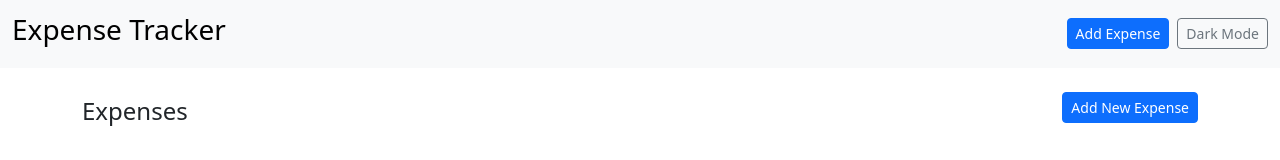
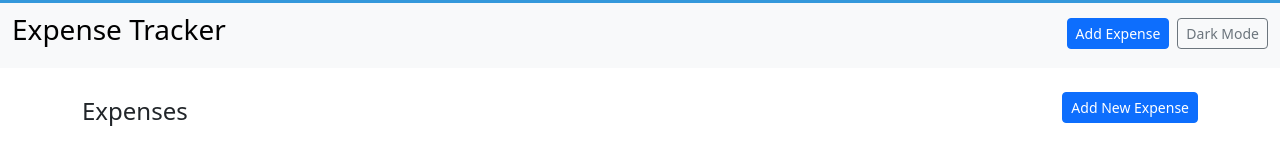
Before and after one commit to pablomadariaga/informacolombia, a Next.js app in the folder frontend/: page / in a window 1280 px wide. Shown: the top 160 px of the page. Built offline with nearby package versions, Linux system fonts and the light colour scheme; no server answers.

Commit message:
add loading bar at the top of the page

```diff
--- /dev/null
+++ b/frontend/app/components/LoadingBar.tsx
@@ -0,0 +1,41 @@
+"use client";
+
+import { useLoading } from "../context/LoadingContext";
+import { useEffect, useState } from "react";
+
+/**
+ * LoadingBar component to display a loading bar at the top of the page.
+ * The bar appears when loading is true and animates from left to right.
+ * @returns JSX.Element - A div element representing the loading bar.
+ */
+export function LoadingBar() {
+  const { loading } = useLoading();
+  const [width, setWidth] = useState(0);
+
+  useEffect(() => {
+    if (loading) {
+      setWidth(0);
+      const interval = setInterval(() => {
+        setWidth((prev) => (prev < 100 ? prev + 1 : 100));
+      }, 20);
+      return () => clearInterval(interval);
+    } else {
+      setTimeout(() => setWidth(100), 200); // Finish the bar quickly when loading stops
+    }
+  }, [loading]);
+
+  return (
+    <div
+      style={{
+        position: "fixed",
+        top: 0,
+        left: 0,
+        width: `${width}%`,
+        height: "3px",
+        backgroundColor: "#3498db",
+        transition: "width 0.2s ease-out",
+        zIndex: 1000,
+      }}
+    ></div>
+  );
+}
--- /dev/null
+++ b/frontend/app/context/LoadingContext.tsx
@@ -0,0 +1,36 @@
+import { createContext, useContext, useState, ReactNode } from "react";
+
+interface LoadingContextProps {
+  setLoading: (isLoading: boolean) => void;
+  loading: boolean;
+}
+
+const LoadingContext = createContext<LoadingContextProps | undefined>(undefined);
+
+/**
+ * Custom hook to access the LoadingContext.
+ * Throws an error if used outside of the LoadingProvider.
+ * @returns {LoadingContextProps} - The loading context with setLoading and loading state.
+ */
+export const useLoading = () => {
+  const context = useContext(LoadingContext);
+  if (!context) {
+    throw new Error("useLoading must be used within a LoadingProvider");
+  }
+  return context;
+};
+
+/**
+ * LoadingProvider component that provides loading state and controls to children components.
+ * @param {ReactNode} children - The child components that will have access to the loading functionality.
+ * @returns JSX.Element - The provider component that wraps children and manages loading state.
+ */
+export const LoadingProvider = ({ children }: { children: ReactNode }) => {
+  const [loading, setLoading] = useState(false);
+
+  return (
+    <LoadingContext.Provider value={{ loading, setLoading }}>
+      {children}
+    </LoadingContext.Provider>
+  );
+};
--- a/frontend/app/layout.tsx
+++ b/frontend/app/layout.tsx
@@ -3,6 +3,8 @@ import localFont from "next/font/local";
 import "./globals.css";
 import { Navbar } from "./components/Navbar";
 import { ToastProvider } from "./context/ToastContext";
+import { LoadingProvider } from "./context/LoadingContext";
+import { LoadingBar } from "./components/LoadingBar";
 
 const geistSans = localFont({
   src: "./fonts/GeistVF.woff",
@@ -43,10 +45,13 @@ export default function RootLayout({ children }: Readonly<LayoutProps>) {
         <link rel="icon" href="/favicon.ico" />
       </head>
       <body className={`${geistSans.variable} ${geistMono.variable}`}>
-        <ToastProvider>
-          <Navbar />
-          <main className="container my-4">{children}</main>
-        </ToastProvider>
+        <LoadingProvider>
+          <ToastProvider>
+            <LoadingBar /> {/* Loading bar at the top of the page */}
+            <Navbar />
+            <main className="container my-4">{children}</main>
+          </ToastProvider>
+        </LoadingProvider>
       </body>
     </html>
   );
```
